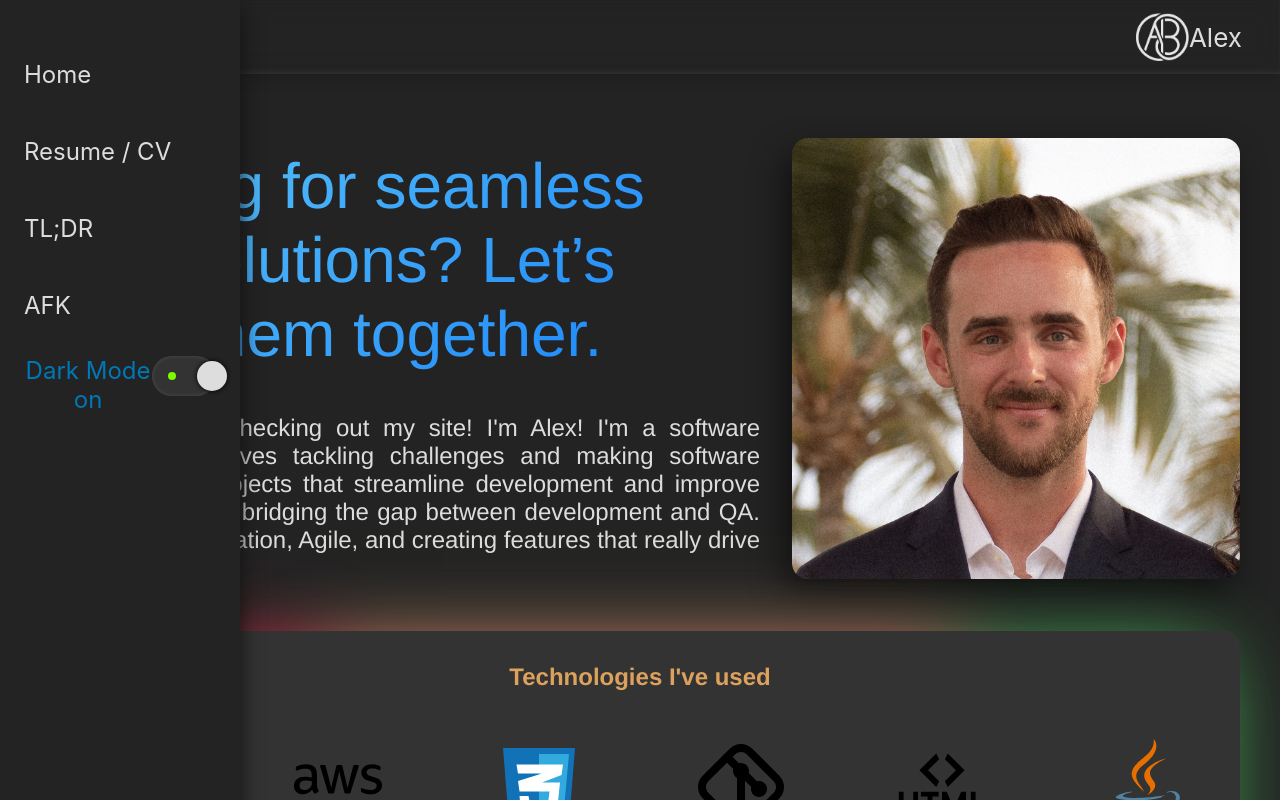
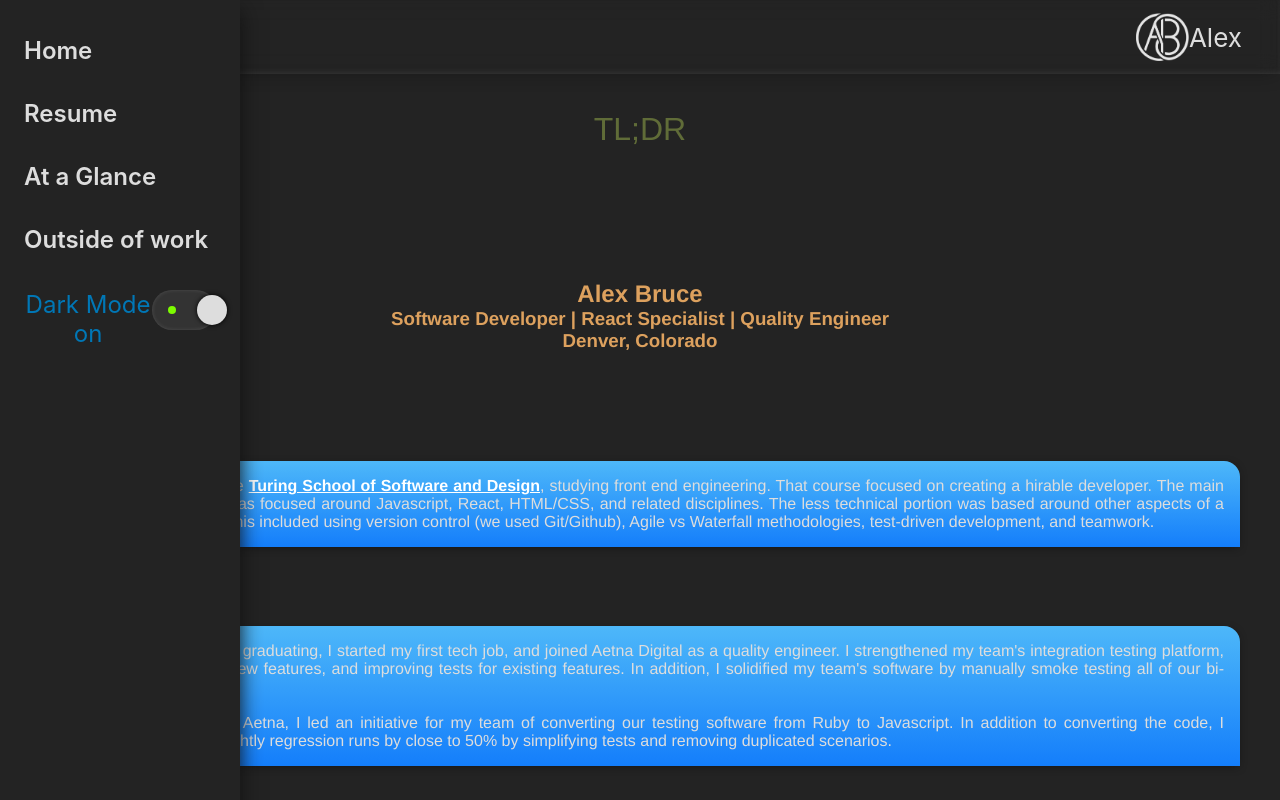
Before and after one commit to Alexbruce1/portfolio2024, a React (Create React App) app: page /tldr in a window 1280 px wide. Both pictures are taken after a click on the element 64 px from the left and 37 px from the top of the page. Shown: the top 800 px of the page. Built offline with nearby package versions, Linux system fonts and the light colour scheme.

Commit message:
Added React Router and more animations

```diff
--- a/package.json
+++ b/package.json
@@ -8,6 +8,7 @@
     "@testing-library/user-event": "^13.5.0",
     "react": "^18.3.1",
     "react-dom": "^18.3.1",
+    "react-router-dom": "^6.26.1",
     "react-scripts": "5.0.1",
     "web-vitals": "^2.1.4"
   },
--- a/src/App.js
+++ b/src/App.js
@@ -1,4 +1,5 @@
 import React, { useEffect, useState } from 'react';
+import { BrowserRouter as Router, Routes, Route } from 'react-router-dom';
 import './App.css';
 import Tldr from './Components/Tldr';
 import Home from './Components/Home';
@@ -25,6 +26,7 @@ function App() {
   };
 
   return (
+    <Router>
       <div className="App" data-theme={'dark'}>
         <header className="App-header">
           <div className='app-header-container'>
@@ -40,14 +42,16 @@ function App() {
           </div>
         </header>
         {sidebarActive && <Sidebar darkMode={darkMode} toggleDarkMode={toggleDarkMode} />}
-      {/* <Sidebar /> */}
         <div className='app-main'>
-        <Home />
-        <Tldr />
-        <Personal />
+          <Routes>
+            <Route path="/" element={<Home />} />
+            <Route path="/tldr" element={<Tldr />} />
+            <Route path="/personal" element={<Personal />} />
+          </Routes>
         </div>
         <Footer />
       </div>
+    </Router>
   );
 }
 
--- a/src/Components/Sidebar.css
+++ b/src/Components/Sidebar.css
@@ -13,9 +13,14 @@
 }
 
 .sidebar-section {
-  margin: 1em auto;
+  color: var(--light-text);
+  font-weight: 600;
+  text-align: left;
+  display: block;
+  width: 100%;
   padding: .5em 0;
-  text-align: left;
+  margin-bottom: 10px;
+  text-decoration: none;
 }
 
 .dark-mode-container {
--- a/src/Components/Sidebar.js
+++ b/src/Components/Sidebar.js
@@ -1,22 +1,14 @@
 import React, { useState } from 'react';
+import { Link } from 'react-router-dom';
 import './Sidebar.css';
 
 function Sidebar({ darkMode, toggleDarkMode }) {
-  // function handleChange(event) {
-  //   onChange(event.target.value);
-  // };
-
-  // function toggleDarkMode() {
-  //   setdarkMode(previous => previous = !darkMode);
-  //   console.log(darkMode);
-  // }
-
   return (
     <div className="sidebar">
-      <div className="sidebar-section sidebar-text-section">Home</div>
-      <div className="sidebar-section sidebar-text-section">Resume / CV</div>
-      <div className="sidebar-section sidebar-text-section">TL;DR</div>
-      <div className="sidebar-section sidebar-text-section">AFK</div>
+      <Link to="/" className="sidebar-section sidebar-text-section">Home</Link>
+      <Link to="/resume" className="sidebar-section sidebar-text-section">Resume</Link>
+      <Link to="/tldr" className="sidebar-section sidebar-text-section">At a Glance</Link>
+      <Link to="/personal" className="sidebar-section sidebar-text-section">Outside of work</Link>
       <div className="dark-mode-container">
         <div className="dark-mode-text">Dark Mode {darkMode? 'on' : 'off'}</div>
         <div className="dark-mode-slider" onClick={toggleDarkMode}>
--- a/src/Components/Tldr.js
+++ b/src/Components/Tldr.js
@@ -1,9 +1,16 @@
 import profile from '../assets/profile.jpg';
-import React, { Component } from 'react';
+import React, { useState, useEffect } from 'react';
 import './Tldr.css';
 
 function Tldr() {
-  let d = new Date();
+  const [loadedTime, setLoadedTime] = useState('');
+
+  useEffect(() => {
+    const d = new Date();
+    const hours = d.getHours();
+    const minutes = String(d.getMinutes()).padStart(2, '0');
+    setLoadedTime(`${hours}:${minutes}`);
+  }, []);
 
   return (
     <div className="Tldr Page">
@@ -45,7 +52,7 @@ function Tldr() {
         <p className='tldr-p main-paragraph'>
           If you're interested in chatting, please reach out! I'd love to set up a call or a coffee meeting.
         </p>
-        <div className='tldr-message-read'>Read {d.getHours()}:{d.getMinutes()}</div>
+        <div className='tldr-message-read'>Read {loadedTime}</div>
       </div>
       <div className='learn-more-button'>
         Learn More
```
Also changed, not shown: 1 other file (tests, documents, lock files or other folders). Lines whose indentation alone changed are shown as unchanged.
